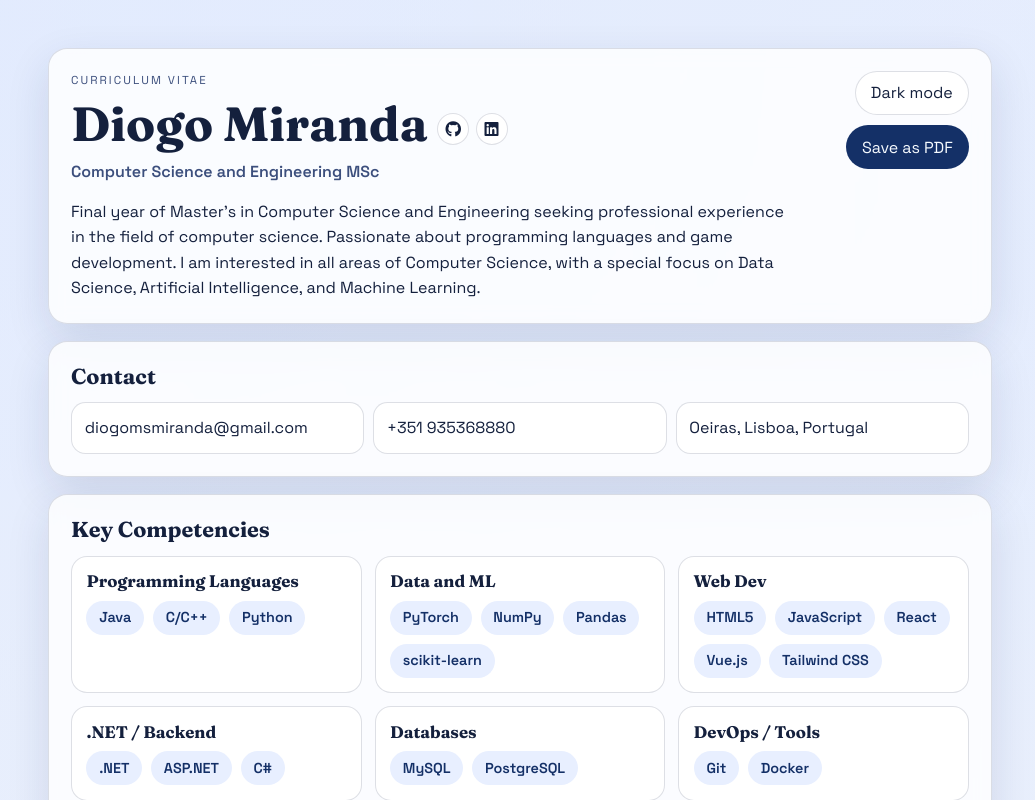
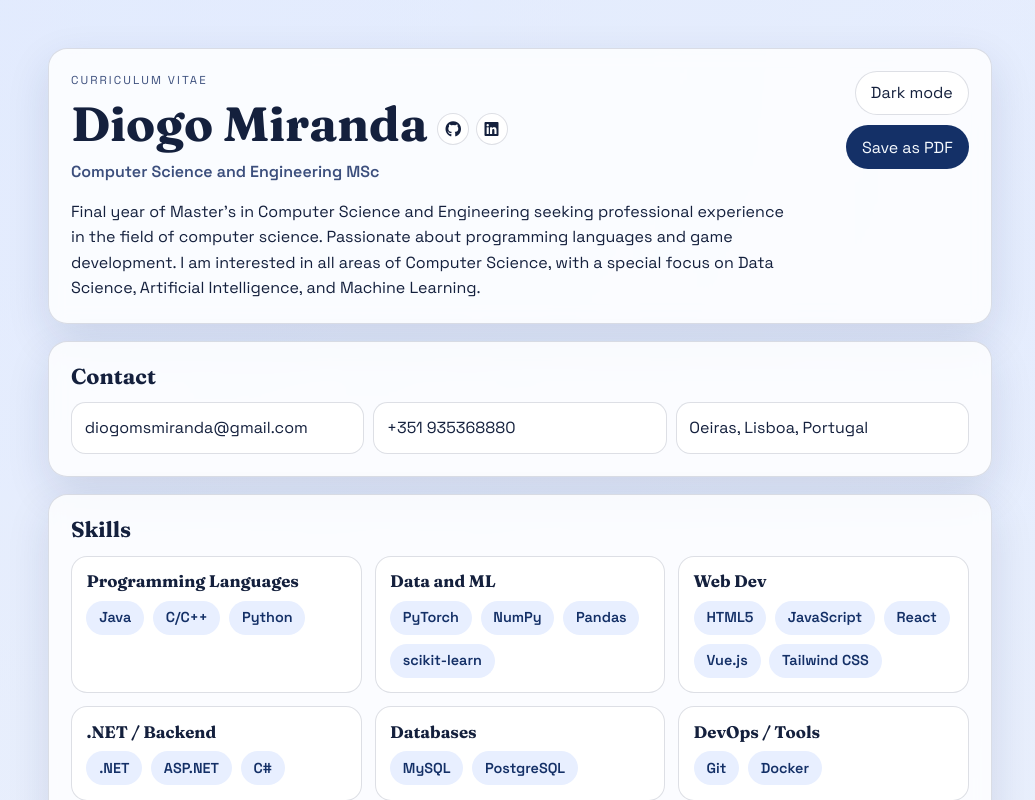
Before and after one commit to diogomsmiranda/cv, a Next.js app: page / in a window 1280 px wide. Shown: the top 800 px of the page, without its empty margins (120-1155 px from the left). Built offline with nearby package versions, Linux system fonts and the light colour scheme.

Commit message:
chore: change key competencies to skills

```diff
--- a/app/page.tsx
+++ b/app/page.tsx
@@ -54,7 +54,7 @@ export default function Home() {
       </section>
 
       <section className="panel">
-        <h2>Key Competencies</h2>
+        <h2>Skills</h2>
         <div className="competency-grid">
           {cvData.competencies.map((group) => (
             <article
```
